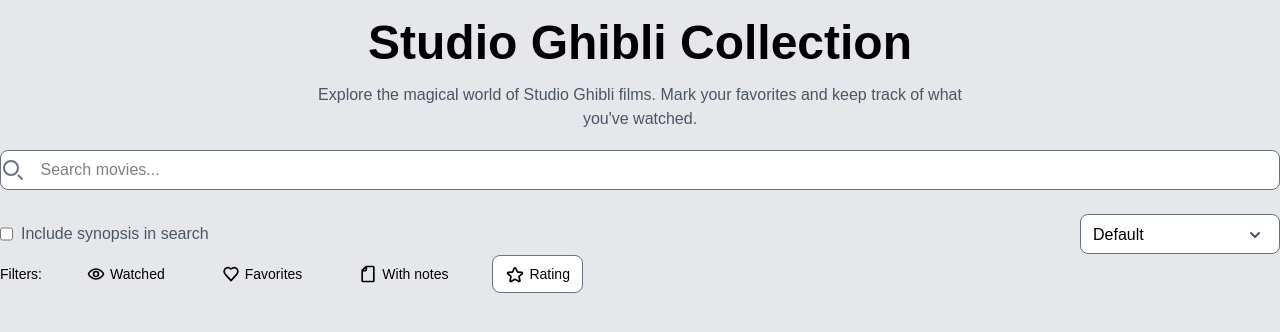
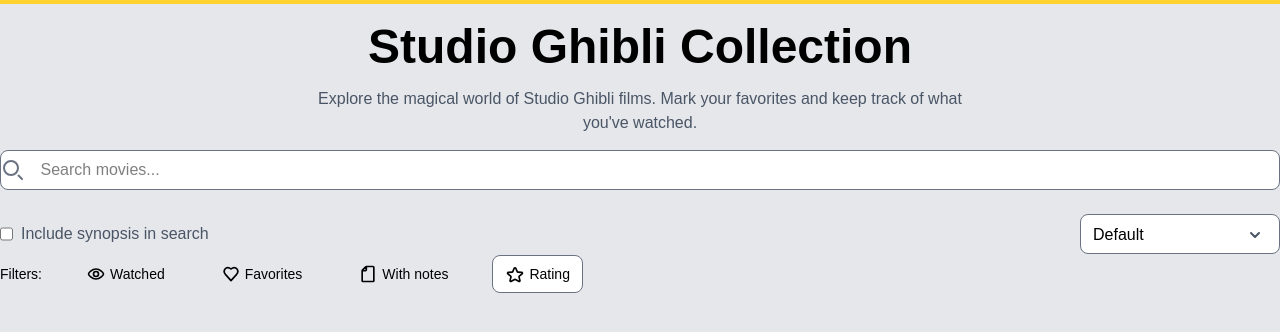
Before and after one commit to KINGvicttor/studiosGhibli-api, a Next.js app: page / in a window 1280 px wide. Shown: the top 332 px of the page. Built offline with nearby package versions, Linux system fonts and the light colour scheme.

Commit message:
ajustes na borda do header

```diff
--- a/src/components/Header.tsx
+++ b/src/components/Header.tsx
@@ -1,6 +1,6 @@
 export const Header = () => {
     return(
-        <header className="w-screen h-[150px]">
+        <header className="w-screen h-[150px] border-t-4 border-amber-300">
             <div className="container mx-auto h-[150px] flex flex-col justify-center items-center text-center">
                 <h1 className="text-5xl font-bold">Studio Ghibli Collection</h1>
                 <p className="text-md text-gray-600 mt-4">Explore the magical world of Studio Ghibli films. Mark your favorites and keep track of what <br /> you've watched.</p>
```
